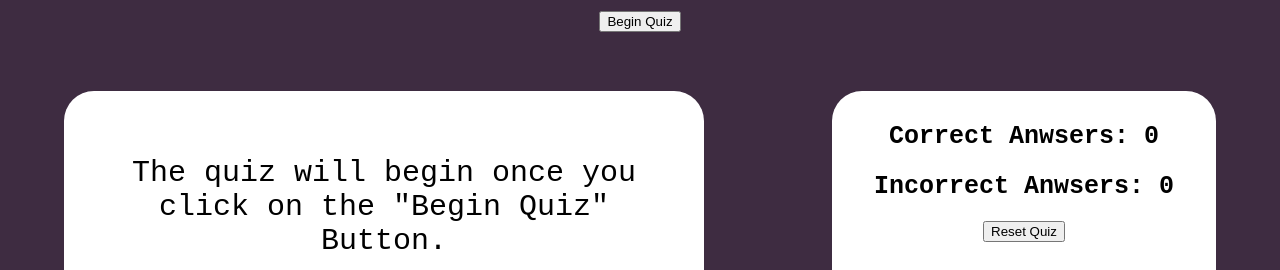
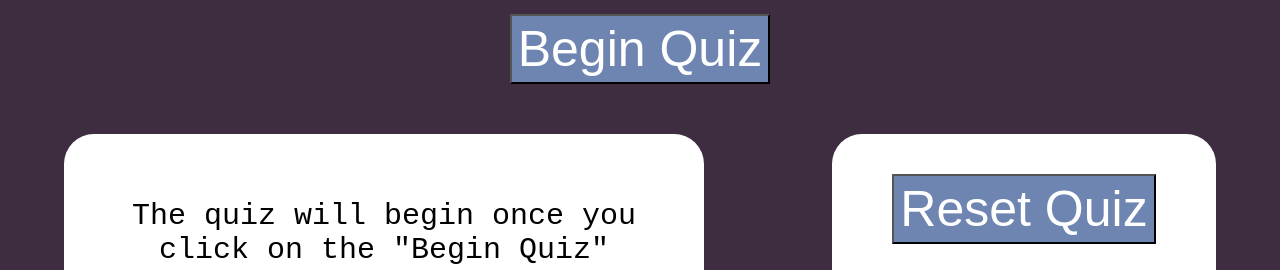
Before and after one commit to NickyLiu91/code-quiz, a plain HTML site: page index.html in a window 1280 px wide. Shown: the part 113-383 px from the top of the page. Drawn offline with Linux system fonts and the light colour scheme.

Commit message:
remove incorrect-correct section as i dont need it

```diff
--- a/index.html
+++ b/index.html
@@ -28,10 +28,7 @@
             <section>
             <div class="quiz-results">
             <div class="correct-incorrect-section">
-            <div>
-    <h2>Correct Anwsers: <span class="correct"> 0 </span></h2>
-    <h2>Incorrect Anwsers: <span class="incorrect"> 0 </span></h2>
-            </div>
+
             <div>
     <button id="reset-button"> Reset Quiz</button>
             </div>
--- a/script.js
+++ b/script.js
@@ -15,7 +15,9 @@ var timerCount;
 
 //set the timer off when beggining quiz
 function beginQuiz() {
-timerCount = 180;
+var headerButton = document.getElementById("button-initiator");
+headerButton.setAttribute()
+    timerCount = 180;
 
 
 }
--- a/style.css
+++ b/style.css
@@ -88,7 +88,7 @@ padding: 10px;
 
 
 /* button to re-do quiz */
-.reset-button, .header-button, .score-button{
+#reset-button, #header-button, #score-button{
     color:var(--Text);
     background-color: var(--Button);
     font-size:50px;
```
